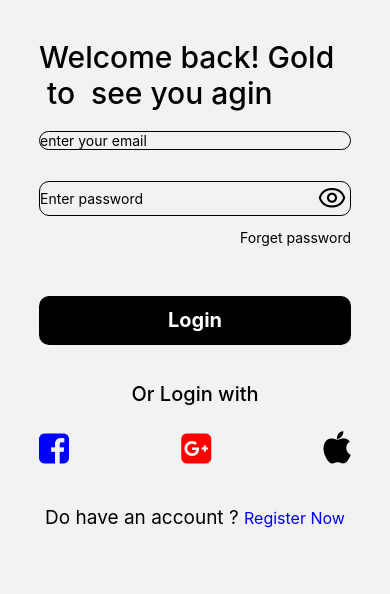
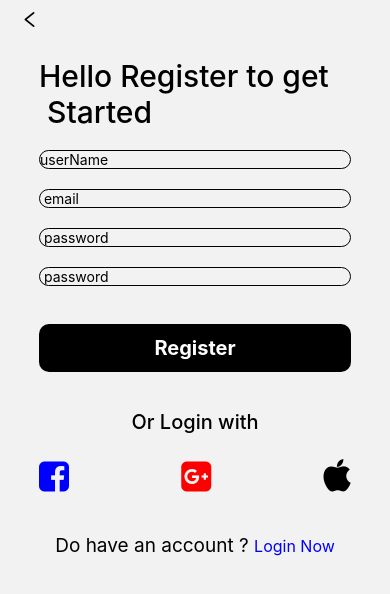
Before and after one commit to JenishVamja73/TikTok, a React Native app: screen /signin in a window 390 px wide. Shown: the top 594 px of the page. Built offline with nearby package versions, Linux system fonts and the light colour scheme.

Commit message:
SignPage

```diff
--- a/Screen/Login/Index.tsx
+++ b/Screen/Login/Index.tsx
@@ -9,7 +9,7 @@ import style from "./style";
 
 
 
-const Login = () => {
+const Login = ({ navigation }) => {
   return (
     <View style={style.conatra}>
         <View>
@@ -49,7 +49,7 @@ const Login = () => {
 
       </View>
       <View style={{marginVertical:"5%"}}>
-  <Text style={{textAlign:"center",fontSize:19}}>Do have an account ? <Pressable><Text style={{top:"3%",color:"blue",fontSize:16}}>Register Now</Text></Pressable></Text>
+  <Text style={{textAlign:"center",fontSize:19}}>Do have an account ? <Pressable  onPress={() => navigation.navigate('signin')}><Text style={{top:"3%",color:"blue",fontSize:16}}>Register Now</Text></Pressable></Text>
 </View>
     </View>
   );
--- a/Screen/Navgtion/Index.tsx
+++ b/Screen/Navgtion/Index.tsx
@@ -2,6 +2,7 @@ import { NavigationContainer } from '@react-navigation/native';
 import { createNativeStackNavigator } from '@react-navigation/native-stack';
 import React from 'react';
 import Login from '../Login/Index';
+import SignIN from '../signIn';
 const Stack = createNativeStackNavigator();
 
 
@@ -13,6 +14,7 @@ const Navgtion = () => {
       <Stack.Navigator initialRouteName="login">
         <Stack.Screen name="login" component={Login} options={{ headerShown: false }}
         />
+        <Stack.Screen name="signin" component={SignIN} options={{headerShown:false}}/>
 
       </Stack.Navigator>
       </NavigationContainer>
--- /dev/null
+++ b/Screen/signIn/index.js
@@ -0,0 +1,58 @@
+import React from "react";
+import { Pressable, Text, TextInput, View } from "react-native";
+import AntDesign from 'react-native-vector-icons/AntDesign';
+import FontAwesome from 'react-native-vector-icons/FontAwesome';
+import style from "./style";
+
+const SignIN = ()=>{
+    return(
+        <>
+        <Pressable style={{marginHorizontal:"5%",marginVertical:"2%"}}>
+                <AntDesign name="left" color={"black"} size={20}/>
+            </Pressable>
+        <View style={style.conatra}>
+
+
+            <View>
+        <Text style={style.TextWelcome}>Hello Register to get </Text>
+            <Text style={style.TextWelcome}> Started</Text>
+            </View>
+            <View>
+                <TextInput style={style.TextInputEmail} placeholder="userName" keyboardType="email-address"></TextInput>
+            </View>
+            <View>
+                <TextInput style={style.TextInputEmail} placeholder=" email" keyboardType="email-address"></TextInput>
+            </View>
+            <View>
+                <TextInput style={style.TextInputEmail} placeholder=" password" keyboardType="email-address"></TextInput>
+            </View>
+            <View>
+                <TextInput style={style.TextInputEmail} placeholder=" password" keyboardType="email-address"></TextInput>
+            </View>
+
+            <Pressable style={style.LoginButton}>
+              <Text style={style.loginText}>Register</Text>
+            </Pressable>
+      <View>
+        <Text style={style.Login}>Or Login with</Text>
+      </View>
+      <View style={style.facbookView}>
+        <Pressable >
+          <FontAwesome name = "facebook-square" color={"blue"} size={35}/>
+        </Pressable>
+        <Pressable >
+          <FontAwesome name = "google-plus-square" color={"red"} size={35}/>
+        </Pressable>
+        <Pressable style={{borderRadius:10,borderColor:'black',}} >
+          <FontAwesome name = "apple" color={"black"} size={35}/>
+        </Pressable>
+
+      </View>
+      <View style={{marginVertical:"5%"}}>
+  <Text style={{textAlign:"center",fontSize:19}}>Do have an account ? <Pressable  onPress={() => navigation.navigate('signin')}><Text style={{top:"3%",color:"blue",fontSize:16}}>Login Now</Text></Pressable></Text>
+</View>
+        </View>
+        </>
+    )
+}
+export default SignIN
--- /dev/null
+++ b/Screen/signIn/style.js
@@ -0,0 +1,54 @@
+import { StyleSheet } from "react-native";
+const style = StyleSheet.create({
+conatra:{
+    marginHorizontal:"10%",
+    marginVertical:"5%",
+    flex:1,
+},
+TextWelcome:{
+    fontSize:30,
+    color:"black",
+    fontWeight:"500"
+},
+TextInputEmail:{
+    borderColor:"black",
+    borderWidth:1,
+    marginTop:20,
+    borderRadius:10
+},
+passwordView:{
+    borderColor:"black",
+    borderWidth:1,
+    borderRadius:10,
+    marginTop:"10%",
+},
+LoginButton:{
+    backgroundColor:"black",
+   marginVertical:"12%",
+   paddingHorizontal:"10%",
+   paddingVertical:"4%",
+   borderRadius:10
+},loginText:{
+    color:"white",
+    textAlign:"center",
+    fontSize:20,
+    fontWeight:"bold",
+},
+Login:{
+    textAlign:"center",
+    fontSize:20,
+    fontWeight:"500"
+},
+facbookView:{
+    flexDirection:'row',
+    justifyContent:"space-between",
+    alignItems:'center',
+    marginVertical:"8%"
+},
+facebookIcon:{
+    borderWidth:1,
+    borderColor:"black",
+    padding:2
+}
+})
+export default style
```
